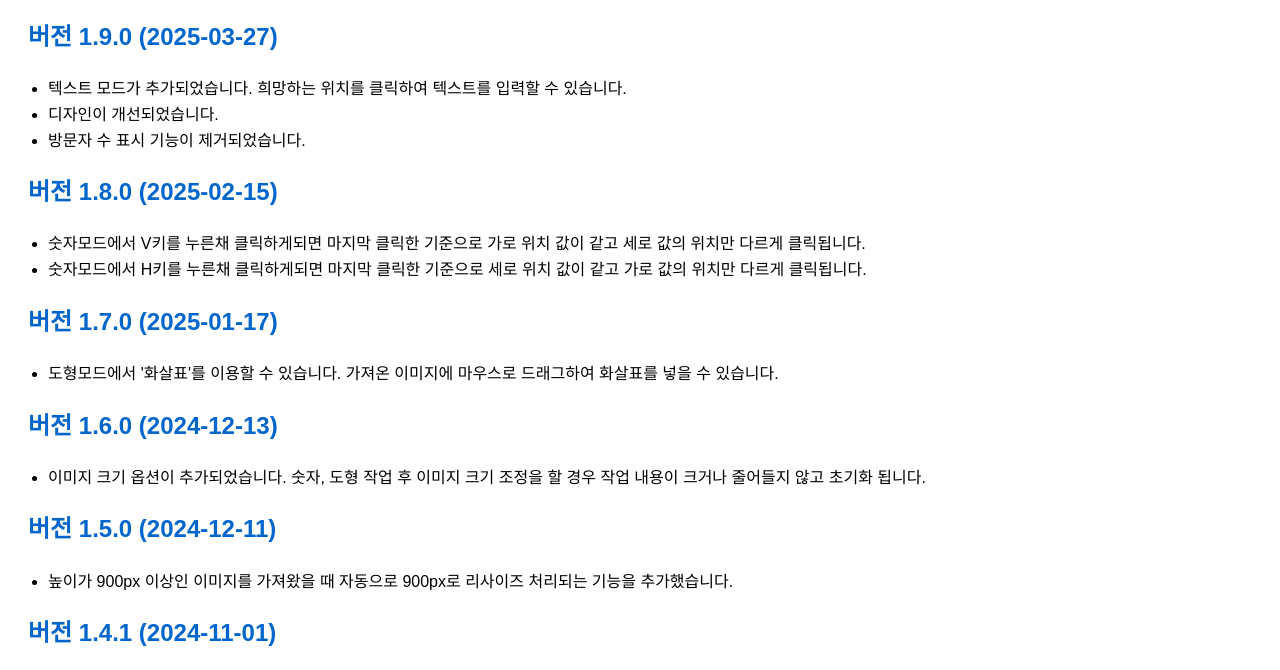
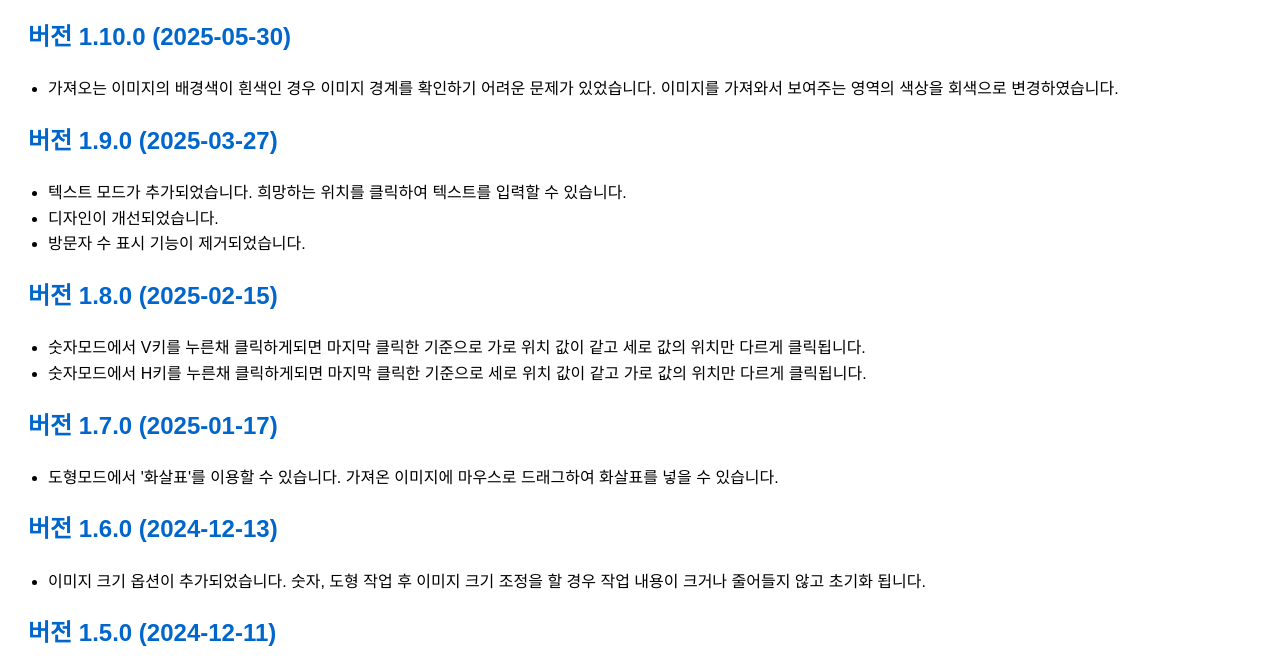
Before and after one commit to tiger-dreams/tiger-dream.github.io, a plain HTML site: page changelog.html in a window 1280 px wide. Shown: the part 104-774 px from the top of the page. Drawn offline with Linux system fonts and the light colour scheme.

Commit message:
이미지 배경 변경

```diff
--- a/changelog.html
+++ b/changelog.html
@@ -14,6 +14,12 @@
 </head>
 <body>
     <h1>변경 이력</h1>
+    <div class="version">
+        <h2>버전 1.10.0 (2025-05-30)</h2>
+        <ul>
+            <li>가져오는 이미지의 배경색이 흰색인 경우 이미지 경계를 확인하기 어려운 문제가 있었습니다. 이미지를 가져와서 보여주는 영역의 색상을 회색으로 변경하였습니다.</li>
+        </ul>
+    </div>
     <div class="version">
         <h2>버전 1.9.0 (2025-03-27)</h2>
         <ul>
```
Also changed, not shown: index.html (+2 -2 lines).
